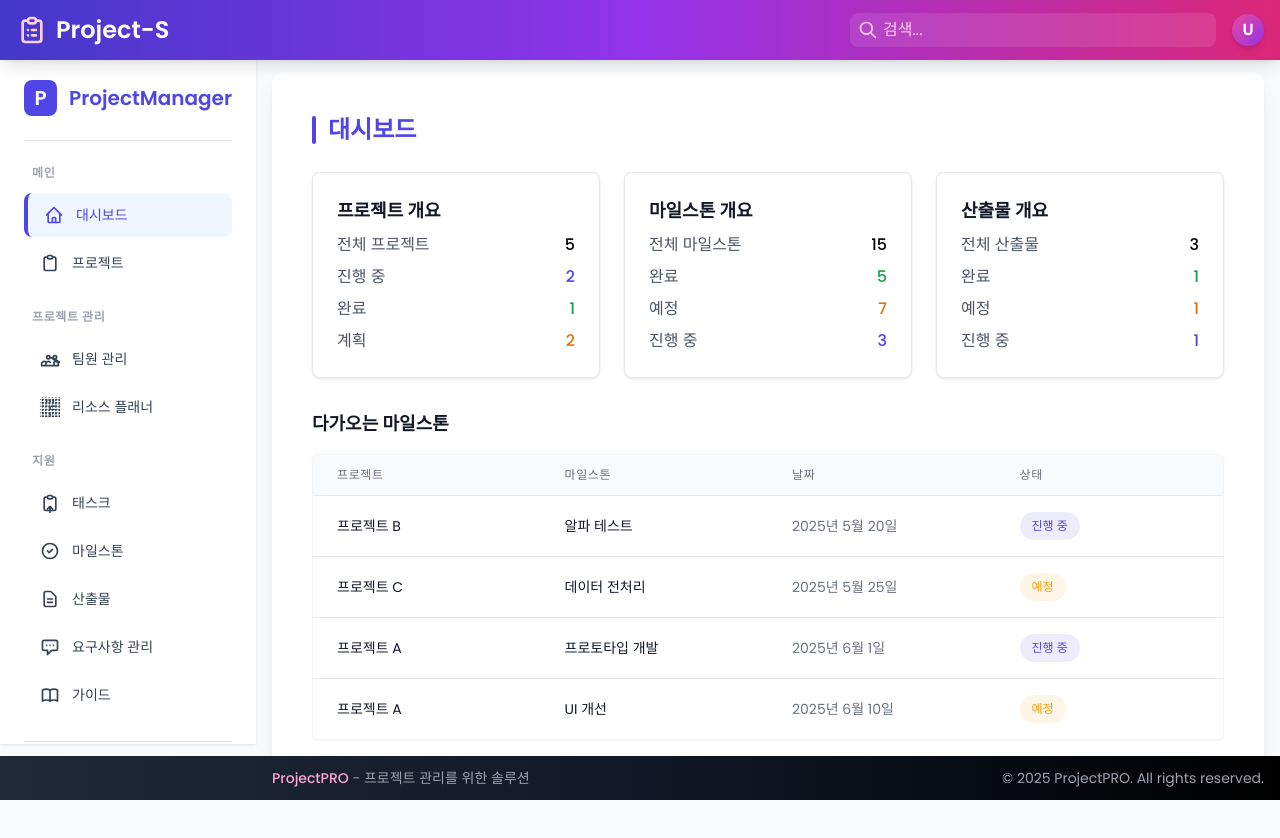
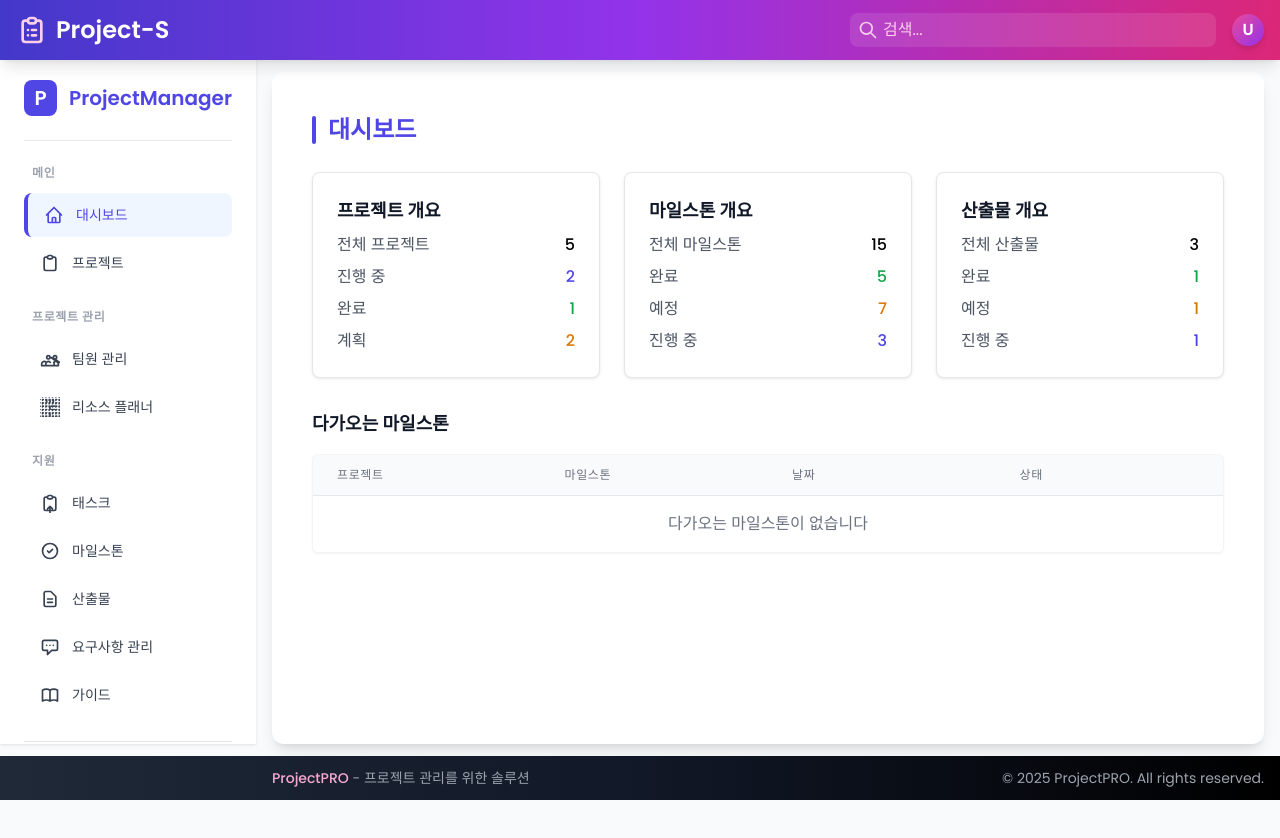
Before and after one commit to jeonck/Project-S1, a React (Vite) app: page /projects in a window 1280 px wide. Shown: the top 838 px of the page. Built offline with nearby package versions, Linux system fonts and the light colour scheme.

Commit message:
feat: Use current date for upcoming milestones on dashboard

```diff
--- a/src/pages/Dashboard.jsx
+++ b/src/pages/Dashboard.jsx
@@ -25,7 +25,7 @@ const Dashboard = () => {
   const plannedDeliverables = deliverables.filter((d) => d.status === '예정').length;
 
   // 다가오는 마일스톤
-  const today = new Date('2025-05-15');
+  const today = new Date();
   today.setHours(0, 0, 0, 0);
   const upcomingLimit = new Date(today);
   upcomingLimit.setDate(today.getDate() + 30);
```
